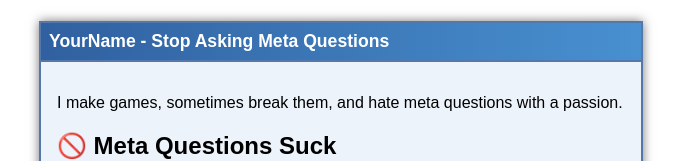
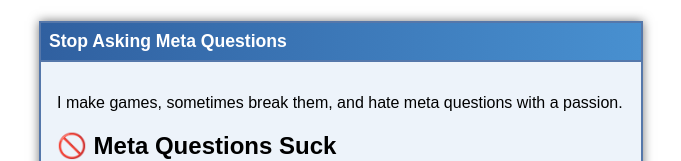
Before and after one commit to TimurSl/TimurSl, a plain HTML site: page index.html in a window 1280 px wide. Shown: the top 161 px of the page, without its empty margins (299-980 px from the left). Drawn offline with Linux system fonts and the light colour scheme.

Commit message:
Update index.html

```diff
--- a/index.html
+++ b/index.html
@@ -4,7 +4,7 @@
   <meta charset="UTF-8">
   <meta name="description" content="Personal bio and why meta questions suck">
   <meta name="viewport" content="width=device-width, initial-scale=1.0">
-  <title>Tymur</title>
+  <title>Why Meta Question SUCK</title>
   <style>
     body {
       font-family: sans-serif;
@@ -47,7 +47,7 @@
 </head>
 <body>
   <div class="kde3-window">
-    <div class="kde3-titlebar">YourName - Stop Asking Meta Questions</div>
+    <div class="kde3-titlebar">Stop Asking Meta Questions</div>
     <div class="kde3-content">
       <p>I make games, sometimes break them, and hate meta questions with a passion.</p>
 
```
